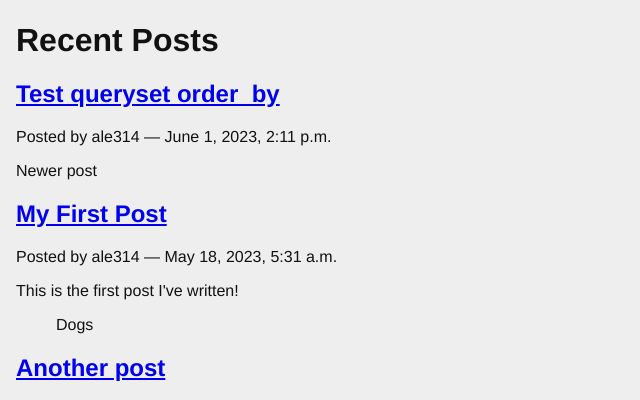
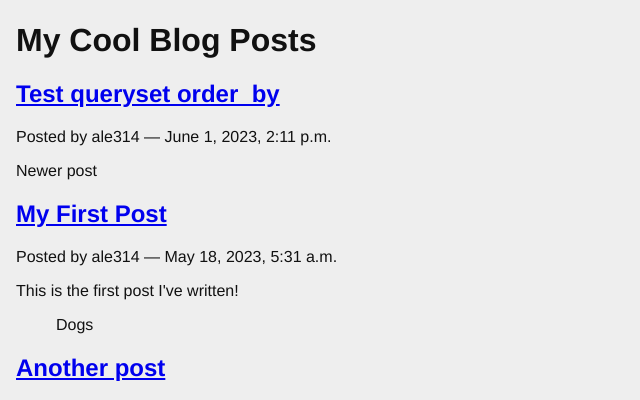
Before and after one commit to audreyle314/django-blog, a Django app: page / in a window 1280 px wide. Shown: the part 20-420 px from the top of the page, without its empty margins (0-640 px from the left). Run offline with Django 3.2, Linux system fonts and the light colour scheme; data comes from the database, SQL or seed files in the repository; both versions use the stored data as it was after the commit.

Commit message:
office hour

```diff
--- a/blogging/models.py
+++ b/blogging/models.py
@@ -1,5 +1,11 @@
 from django.db import models
 from django.contrib.auth.models import User
+from django.apps import AppConfig
+
+
+class MyAppConfig(AppConfig):
+    default_auto_field = 'django.db.models.AutoField'
+    name = 'my_app'
 
 
 class Post(models.Model):
--- a/blogging/templates/blogging/list.html
+++ b/blogging/templates/blogging/list.html
@@ -1,5 +1,5 @@
 {% extends "base.html" %}{% block content %}
-  <h1>Recent Posts</h1>
+  <h1>My Cool Blog Posts</h1>
   {% comment %} here is where the query happens {% endcomment %}
   {% for post in post_list %}
   <div class="post">
--- a/blogging/tests.py
+++ b/blogging/tests.py
@@ -49,7 +49,7 @@ class FrontEndTestCase(TestCase):
         resp = self.client.get('/')
         # the content of the rendered response is always a bytestring
         resp_text = resp.content.decode(resp.charset)
-        self.assertTrue("Recent Posts" in resp_text)
+        self.assertTrue("My Cool Blog Posts" in resp_text)
         for count in range(1, 11):
             title = "Post %d Title" % count
             if count < 6:
--- a/mysite/templates/base.html
+++ b/mysite/templates/base.html
@@ -1,4 +1,4 @@
-{% load staticfiles %}
+{% load static %}
 <!DOCTYPE html>
 <html>
   <head>
```
Also changed, not shown: blogging/migrations/0003_alter_category_options.py (added), db.sqlite3 (added), 1 other file.
